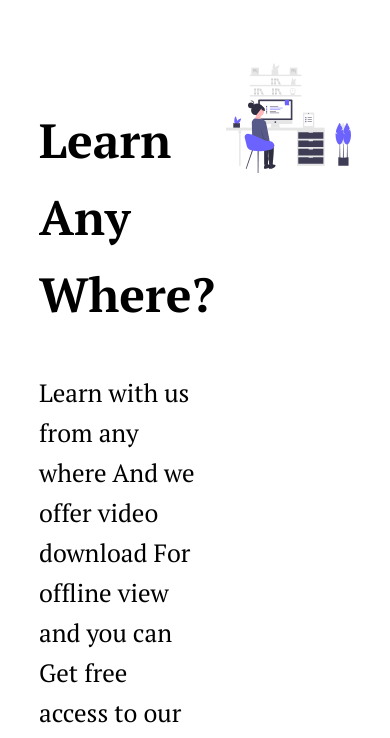
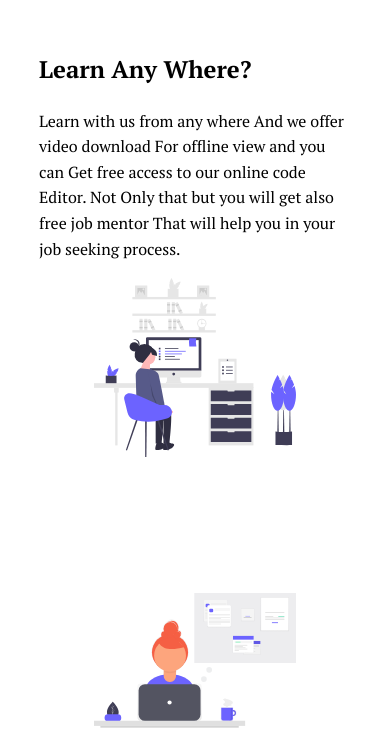
Before and after one commit to Abd-Alwahab/webdevelopment-store, a website: page index.html in a window 390 px wide. Shown: the part 2379-3117 px from the top of the page. Drawn offline with Linux system fonts and the light colour scheme.

Commit message:
making the about section responsive

```diff
--- a/css/responsive-design.css
+++ b/css/responsive-design.css
@@ -1,4 +1,3 @@
-
 /* Responsive Web Design */
 @media only screen and (max-width: 1160px) {
   .header__content {
@@ -38,6 +37,15 @@
 
   .course:not(:last-of-type) {
     margin-bottom: 2rem;
+  }
+
+  /* about section */
+  .about__title {
+    font-size: 2rem;
+  }
+  .about__desc {
+    font-size: 20px;
+    /* width: 40%; */
   }
 }
 
@@ -122,6 +130,23 @@
   .course:not(:last-of-type) {
     margin-bottom: 2.5rem;
   }
+
+  .about__content {
+    flex-direction: column;
+    align-items: center;
+  }
+
+  .about__text {
+    width: 80%;
+  }
+
+  .about__img--container {
+    width: 60%;
+  }
+
+  .about__content:not(:last-of-type) {
+    margin-bottom: 8rem;
+  }
 }
 
 @media only screen and (max-width: 600px) {
@@ -178,4 +203,28 @@
   .course:not(:last-of-type) {
     margin-bottom: 2.5rem;
   }
+
+  .about {
+    padding: 4rem 0;
   }
+
+  .about__text {
+    width: 100%;
+  }
+
+  .about__img--container {
+    width: 65%;
+  }
+
+  .about__content:not(:last-of-type) {
+    margin-bottom: 8rem;
+  }
+
+  .about__title {
+    font-size: 1.5rem;
+  }
+
+  .about__desc {
+    font-size: 1rem;
+  }
+}
```
Lines whose indentation alone changed are shown as unchanged.
